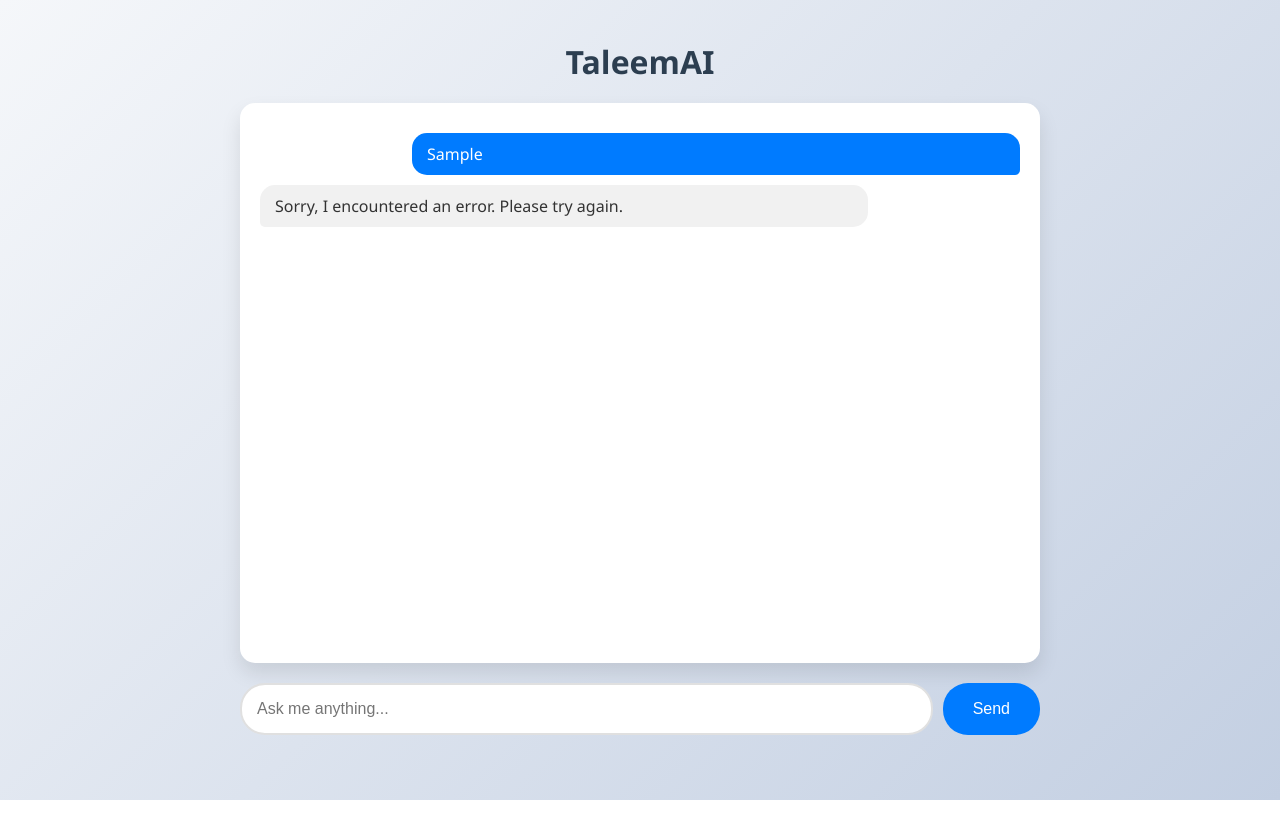
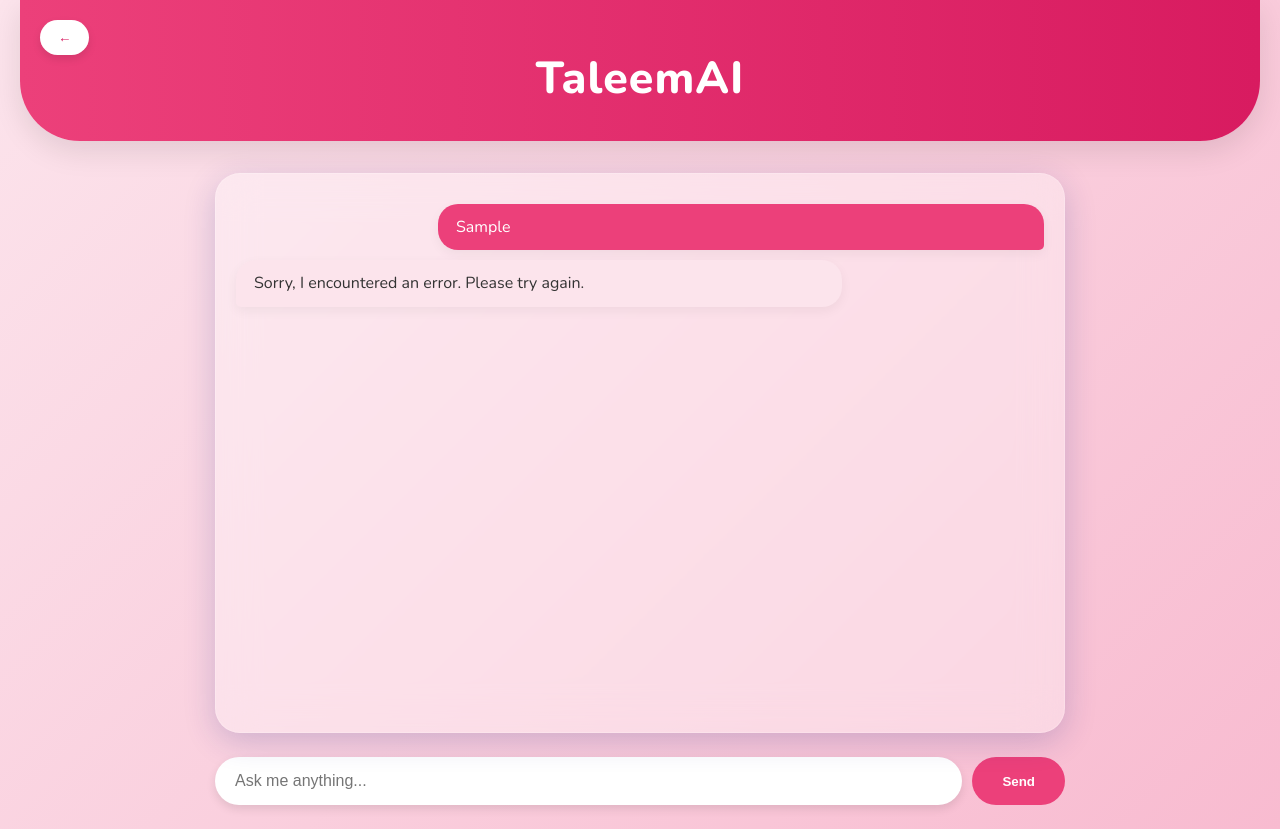
Before and after one commit to Abdullahb11/chatbot, a website built with Vite: page index.html in a window 1280 px wide. Both pictures are taken after typing "Sample" into the empty fields and a click on the button "Send". Before the commit the page ends 800 px from the top, so only its background shows below. Built offline with nearby package versions, Linux system fonts and the light colour scheme; no server answers.

Commit message:
Update index.html 2

```diff
--- a/index.html
+++ b/index.html
@@ -1,9 +1,10 @@
 <!DOCTYPE html>
 <html lang="en">
 <head>
-  <meta charset="UTF-8">
-  <meta name="viewport" content="width=device-width, initial-scale=1.0">
+  <meta charset="UTF-8" />
+  <meta name="viewport" content="width=device-width, initial-scale=1.0"/>
   <title>TaleemAI</title>
+  <link href="https://fonts.googleapis.com/css2?family=Nunito:wght@400;600;800&display=swap" rel="stylesheet">
   <style>
     * {
       margin: 0;
@@ -12,148 +13,185 @@
     }
 
     body {
-      font-family: 'Segoe UI', Tahoma, Geneva, Verdana, sans-serif;
-      background: linear-gradient(135deg, #f5f7fa 0%, #c3cfe2 100%);
+      font-family: 'Nunito', sans-serif;
+      background: linear-gradient(135deg, #fce4ec, #f8bbd0);
       min-height: 100vh;
       display: flex;
       flex-direction: column;
       align-items: center;
-      padding: 20px;
+      padding: 0 20px;
+      overflow-x: hidden;
     }
 
-    h2 {
-      color: #2c3e50;
-      margin: 20px 0;
-      font-size: 2rem;
+    header {
+      width: 100%;
       text-align: center;
+      padding: 3rem 1rem 2rem;
+      background: linear-gradient(to right, #ec407a, #d81b60);
+      color: white;
+      border-bottom-left-radius: 60px;
+      border-bottom-right-radius: 60px;
+      box-shadow: 0 10px 30px rgba(0,0,0,0.1);
+      position: relative;
+    }
+
+    header h1 {
+      font-size: 2.8rem;
+      font-weight: 800;
+      letter-spacing: 1px;
+    }
+
+    #back-btn {
+      position: absolute;
+      left: 20px;
+      top: 20px;
+      background: white;
+      color: #d81b60;
+      border: none;
+      padding: 10px 18px;
+      font-weight: bold;
+      border-radius: 25px;
+      cursor: pointer;
+      box-shadow: 0 4px 8px rgba(0,0,0,0.1);
+      transition: background 0.3s ease, color 0.3s ease;
+    }
+
+    #back-btn:hover {
+      background: #f8bbd0;
+      color: #880e4f;
     }
 
     #chat-box {
-      width: 95%;
-      max-width: 800px;
+      width: 100%;
+      max-width: 850px;
       height: 70vh;
-      background: white;
-      border-radius: 15px;
-      box-shadow: 0 10px 20px rgba(0,0,0,0.1);
+      margin-top: 2rem;
+      background: rgba(255, 255, 255, 0.35);
+      backdrop-filter: blur(20px);
+      -webkit-backdrop-filter: blur(20px);
+      border: 1px solid rgba(255, 255, 255, 0.18);
+      border-radius: 25px;
+      box-shadow: 0 8px 32px rgba(31, 38, 135, 0.2);
+      padding: 20px;
       overflow-y: auto;
-      padding: 20px;
-      margin-bottom: 20px;
+      position: relative;
     }
 
     .message {
       margin: 10px 0;
-      padding: 10px 15px;
-      border-radius: 15px;
-      max-width: 80%;
+      padding: 12px 18px;
+      border-radius: 20px;
+      max-width: 75%;
+      font-size: 1rem;
+      line-height: 1.4;
       word-wrap: break-word;
+      box-shadow: 0 4px 12px rgba(0,0,0,0.05);
     }
 
     .user {
-      background: #007BFF;
+      background: #ec407a;
       color: white;
       margin-left: auto;
       border-bottom-right-radius: 5px;
     }
 
     .bot {
-      background: #f1f1f1;
+      background: #fce4ec;
       color: #333;
       margin-right: auto;
       border-bottom-left-radius: 5px;
     }
 
     #input-area {
-      width: 95%;
-      max-width: 800px;
+      width: 100%;
+      max-width: 850px;
+      margin: 1.5rem auto;
       display: flex;
       gap: 10px;
-      position: relative;
     }
 
     #user-input {
       flex: 1;
-      padding: 15px;
+      padding: 15px 20px;
       font-size: 16px;
-      border-radius: 25px;
-      border: 2px solid #e0e0e0;
+      border-radius: 30px;
+      border: none;
       outline: none;
-      transition: border-color 0.3s ease;
-    }
-
-    #user-input:focus {
-      border-color: #007BFF;
+      background: #fff;
+      box-shadow: 0 4px 10px rgba(0,0,0,0.1);
     }
 
     #send-btn {
+      background: #ec407a;
+      color: white;
+      border: none;
       padding: 15px 30px;
-      font-size: 16px;
+      border-radius: 30px;
+      font-weight: bold;
       cursor: pointer;
-      border: none;
-      background-color: #007BFF;
-      color: white;
-      border-radius: 25px;
-      transition: background-color 0.3s ease;
+      transition: background 0.3s ease;
     }
 
     #send-btn:hover {
-      background-color: #0056b3;
+      background: #d81b60;
     }
 
     #send-btn:disabled {
-      background-color: #cccccc;
+      background-color: #ccc;
       cursor: not-allowed;
     }
 
-    /* Scrollbar styling */
     #chat-box::-webkit-scrollbar {
-      width: 8px;
+      width: 6px;
     }
 
     #chat-box::-webkit-scrollbar-track {
-      background: #f1f1f1;
-      border-radius: 4px;
+      background: transparent;
     }
 
     #chat-box::-webkit-scrollbar-thumb {
-      background: #888;
-      border-radius: 4px;
+      background: rgba(0,0,0,0.2);
+      border-radius: 3px;
     }
 
-    #chat-box::-webkit-scrollbar-thumb:hover {
-      background: #555;
-    }
-
-    /* Responsive design */
     @media (max-width: 600px) {
-      body {
-        padding: 10px;
+      header h1 {
+        font-size: 2rem;
       }
 
-      h2 {
-        font-size: 1.5rem;
+      #back-btn {
+        padding: 8px 14px;
+        font-size: 0.9rem;
       }
 
       #chat-box {
         height: 60vh;
+        padding: 15px;
       }
 
       .message {
-        max-width: 90%;
+        font-size: 0.95rem;
       }
 
       #send-btn {
-        padding: 15px 20px;
+        padding: 14px 20px;
       }
     }
   </style>
 </head>
 <body>
-  <h2>TaleemAI</h2>
+  <header>
+    <button id="back-btn" onclick="window.history.back()">←</button>
+    <h1>TaleemAI</h1>
+  </header>
+
   <div id="chat-box"></div>
+
   <div id="input-area">
-    <input type="text" id="user-input" placeholder="Ask me anything...">
+    <input type="text" id="user-input" placeholder="Ask me anything..." />
     <button id="send-btn">Send</button>
   </div>
+
   <script type="module" src="/main.js"></script>
 </body>
 </html>
```
